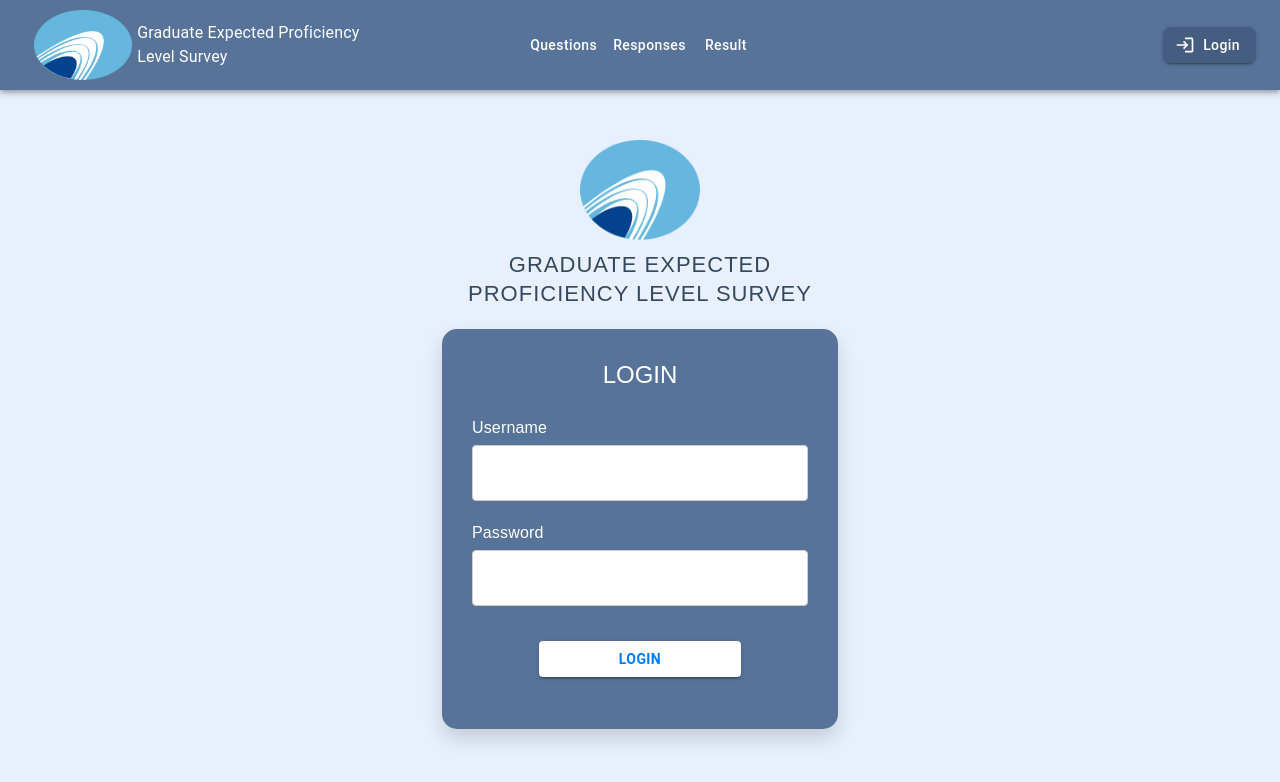
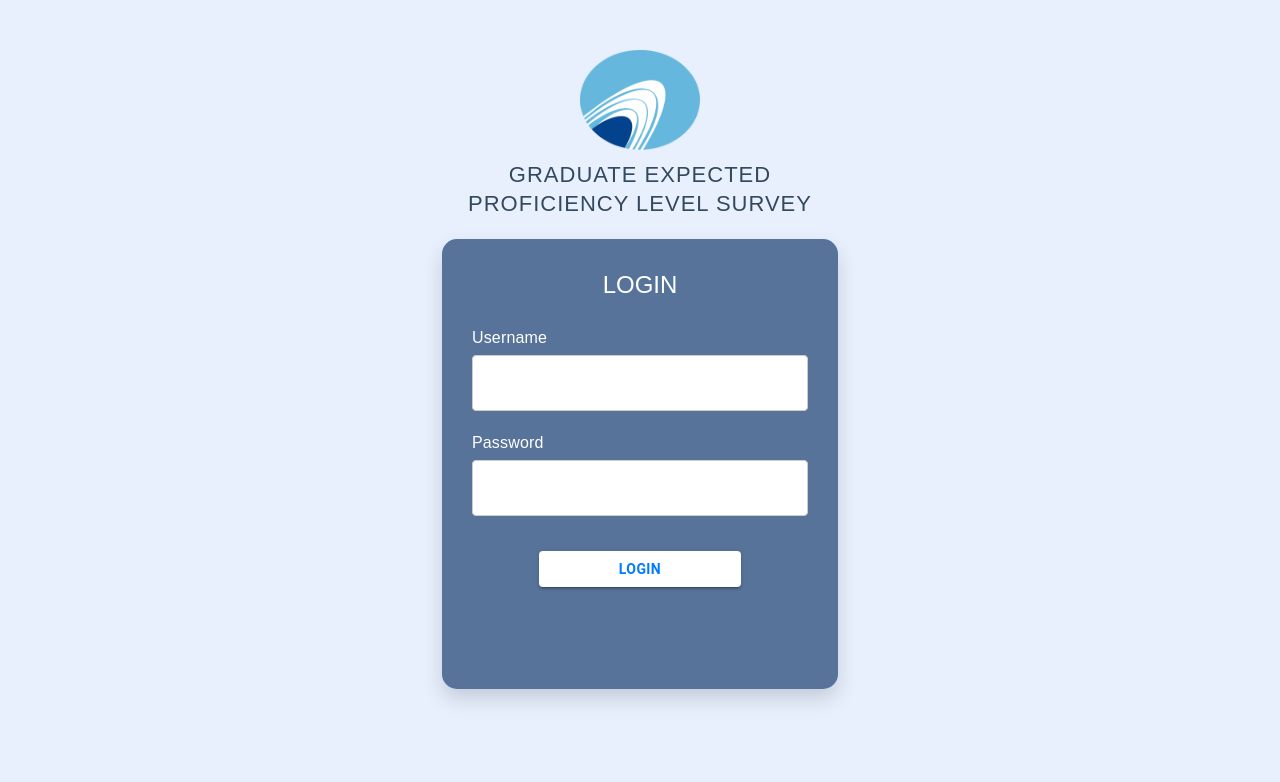
Before and after one commit to zckiy/Proficiency-Survey, a React (Create React App) app: page /admin/login in a window 1280 px wide. Shown: the top 782 px of the page. Built offline with nearby package versions, Linux system fonts and the light colour scheme.

Commit message:
fungsi login admin

```diff
--- a/src/App.js
+++ b/src/App.js
@@ -1,5 +1,5 @@
-import React, { useState } from 'react';
-import { BrowserRouter as Router, Routes, Route, useLocation, matchPath } from 'react-router-dom';
+import React, { useState, useEffect } from 'react';
+import { BrowserRouter as Router, Routes, Route, useLocation, matchPath, Navigate } from 'react-router-dom';
 import Navbar from './components/Navbar';
 import Footer from './components/Footer';
 import LandingPage from './pages/Responden/LandingPage';
@@ -67,6 +67,13 @@ function AdminLayout() {
     setIsLoggedIn(false);
   };
 
+  useEffect(() => {
+    if (!isLoggedIn && location.pathname !== '/admin/login') {
+      setIsLoggedIn(false);
+    }
+  }, [location.pathname, isLoggedIn]);
+
+
   const adminRoutes = [
     { path: '/login', element: <LoginAdmin onLoginSuccess={handleLoginSuccess} /> },
     { path: '/dashboard', element: <DashboardAdmin /> },
@@ -74,6 +81,15 @@ function AdminLayout() {
     { path: '/diagram', element: <DiagramSurvey /> }
   ];
 
+  if (!isLoggedIn) {
+    return (
+      <Routes>
+        <Route path="/login" element={<LoginAdmin onLoginSuccess={handleLoginSuccess} />} />
+        {/* Redirect jika mencoba mengakses halaman tanpa autentikasi */}
+        <Route path="*" element={<Navigate to="/admin/login" />} />
+      </Routes>
+    );
+  }
   return (
     <>
       <NavbarAdmin isLoggedIn={isLoggedIn} onLogout={handleLogout} />
--- /dev/null
+++ b/src/api/LoginAPI.js
@@ -0,0 +1,12 @@
+import axios from 'axios';
+
+const API_BASE_URL = 'http://localhost:5000/api/login'
+
+export const loginAdmin = async (username, password) => {
+    try {
+        const response = await axios.get(`${API_BASE_URL}/LoginAdmin/username=${username}&password=${password}`);
+        return response.data;
+    } catch (error) {
+        throw new Error(error.message);
+    }
+};
--- a/src/components/NavbarAdmin.js
+++ b/src/components/NavbarAdmin.js
@@ -1,19 +1,23 @@
-import React from 'react';
-import { AppBar, Toolbar, Typography, Button, Box } from '@mui/material';
-import { Link, useLocation } from 'react-router-dom';
+import React, { useState } from 'react';
+import { AppBar, Toolbar, Typography, Box, IconButton, Menu, MenuItem, Button } from '@mui/material';
+import AccountCircleIcon from '@mui/icons-material/AccountCircle';
 import Logo from '../assets/images/image.png';
-import LoginIcon from '@mui/icons-material/Login';
-import LogoutIcon from '@mui/icons-material/Logout';
 
-function NavbarAdmin({ isLoggedIn, onLogout }) {
-    const location = useLocation();
+function NavbarAdmin() {
+    const [anchorEl, setAnchorEl] = useState(null);
 
-    const isActive = (path) => location.pathname === path;
+    const handleMenuOpen = (event) => {
+        setAnchorEl(event.currentTarget); // Membuka menu pada posisi ikon
+    };
+
+    const handleMenuClose = () => {
+        setAnchorEl(null); // Menutup menu
+    };
+
     return (
         <AppBar position="static" sx={{ backgroundColor: '#577399' }}>
             <Toolbar sx={{ display: 'flex', justifyContent: 'space-between' }}>
                 <Box sx={{ display: 'flex', alignItems: 'center', width: 500 }}>
-                    <Link to="/admin/question" style={{ display: 'flex', alignItems: 'center', textDecoration: 'none' }}>
                     <img
                         src={Logo}
                         alt="Logo"
@@ -21,71 +25,69 @@ function NavbarAdmin({ isLoggedIn, onLogout }) {
                             height: '70px',
                             marginLeft: '10px',
                             marginTop: '10px',
-                                marginBottom: '10px'
+                            marginBottom: '10px',
                         }}
                     />
                     <Typography variant="h7" sx={{ color: '#fff', marginLeft: '5px' }}>
-                            Graduate Expected Proficiency <br />Level Survey
+                        Graduate Expected Proficiency <br /> Level Survey
                     </Typography>
-                    </Link>
                 </Box>
 
-                {/* Tombol Navigasi di sisi kanan */}
-                <Box sx={{ width: '50%', justifyContent: 'center', display: 'flex', alignItems: 'center' }}>
+                {/* Navigasi dan Ikon */}
+                <Box
+                    sx={{
+                        width: 500,
+                        justifyContent: 'end',
+                        display: 'flex',
+                        alignItems: 'center',
+                    }}
+                >
+                    {/* Tombol Navigasi */}
                     <Button
                         color="inherit"
-                        component={Link}
-                        to="/admin/question"
                         sx={{
-                            borderBottom: isActive('/admin/question') ? '3px solid #fff' : 'none',
-                            textTransform: 'none'
+                            textTransform: 'none',
+                            marginRight: '10px',
+                            color: '#fff',
+                            '&:hover': { color: '#dfe6ed' },
                         }}
                     >
                         Questions
                     </Button>
                     <Button
                         color="inherit"
-                        component={Link}
-                        to="/responses"
                         sx={{
-                            borderBottom: isActive('/responses') ? '3px solid #fff' : 'none',
-                            textTransform: 'none'
-                        }}
-                    >
-                        Responses
-                    </Button>
-                    <Button
-                        color="inherit"
-                        component={Link}
-                        to="/admin/diagram"
-                        sx={{
-                            borderBottom: isActive('/admin/diagram') ? '3px solid #fff' : 'none',
-                            textTransform: 'none'
+                            textTransform: 'none',
+                            marginRight: '10px',
+                            color: '#fff',
+                            '&:hover': { color: '#dfe6ed' },
                         }}
                     >
                         Result
                     </Button>
-                </Box>
-                <Box sx={{ width: 500, justifyContent: 'end', display: 'flex', alignItems: 'center' }}>
-                    <Button
-                        component={Link}
-                        to="/admin/login"
-                        variant="contained"
-                        color="default"
-                        startIcon={isLoggedIn ? <LogoutIcon /> : <LoginIcon />}
+
+                    {/* Ikon Akun */}
+                    <IconButton
+                        color="inherit"
+                        onClick={handleMenuOpen} // Menu muncul saat ikon diklik
                         sx={{
-                            backgroundColor: '#445d80',
                             color: '#fff',
                             '&:hover': { backgroundColor: '#6a85a1' },
-                            borderRadius: '8px',
-                            padding: '6px 16px',
-                            textTransform: 'none',
-                            alignItems: 'right',
+                            borderRadius: '50%',
+                            boxShadow: 'none',
                         }}
-                        onClick={isLoggedIn ? onLogout : null}
                     >
-                        {isLoggedIn ? 'Logout' : 'Login'}
-                    </Button>
+                        <AccountCircleIcon fontSize="large" />
+                    </IconButton>
+                    <Menu
+                        anchorEl={anchorEl}
+                        open={Boolean(anchorEl)} // Menu terbuka jika anchorEl tidak null
+                        onClose={handleMenuClose} // Menutup menu saat klik di luar
+                    >
+                        <MenuItem onClick={handleMenuClose}>Login</MenuItem>
+
+                        <MenuItem onClick={handleMenuClose}>Logout</MenuItem>
+                    </Menu>
                 </Box>
             </Toolbar>
         </AppBar>
--- a/src/pages/Auth/LoginAdmin.js
+++ b/src/pages/Auth/LoginAdmin.js
@@ -2,7 +2,8 @@ import React, { useState } from 'react';
 import { Container, Box, Typography, TextField, Button, CssBaseline, Alert } from '@mui/material';
 import { createTheme, ThemeProvider } from '@mui/material/styles';
 import logo from '../../assets/images/image.png';
-import { useNavigate } from 'react-router-dom'; // Impor useNavigate untuk redirect
+import { useNavigate } from 'react-router-dom';
+import { loginAdmin } from '../../api/LoginAPI';
 
 // Buat tema dengan latar belakang khusus
 const theme = createTheme({
@@ -19,16 +20,24 @@ function LoginAdmin({ onLoginSuccess }) {
     const [error, setError] = useState('');
     const navigate = useNavigate(); // Inisialisasi useNavigate
 
-    const handleLogin = (e) => {
+    // Fungsi untuk menangani login
+    const handleLogin = async (e) => {
         e.preventDefault();
+        setError(''); // Reset error sebelum memulai autentikasi
 
-        // Memeriksa username dan password
-        if (username === 'admin123' && password === 'admin123') {
-            setError('');
-            onLoginSuccess(); // Panggil fungsi setelah login berhasil
-            navigate('/dashboardAdmin'); // Arahkan ke halaman DashboardAdmin
-        } else {
-            setError('Invalid username or password');
+        try {
+            const authResponse = await loginAdmin(username, password);
+            if (authResponse.success) {
+                setError('');
+                alert(authResponse.message);
+                onLoginSuccess(); // Panggil callback jika login sukses
+                navigate('/admin/question');
+            } else {
+                setError(authResponse.message);
+            }
+        } catch (error) {
+            console.error(error);
+            setError('Terjadi kesalahan saat mencoba login.');
         }
     };
 
@@ -66,7 +75,7 @@ function LoginAdmin({ onLoginSuccess }) {
                         padding: '30px',
                         borderRadius: '15px',
                         boxShadow: '0 10px 20px rgba(0, 0, 0, 0.15)',
-                        height: '400px',
+                        height: '450px',
                     }}
                 >
                     <Typography
```
Lines whose indentation alone changed are shown as unchanged.
